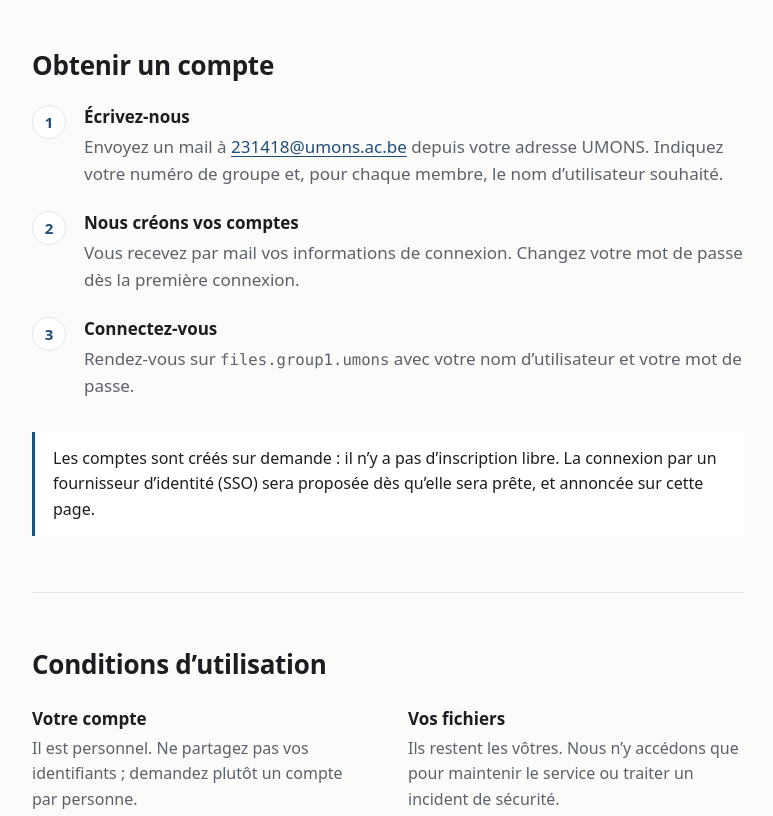
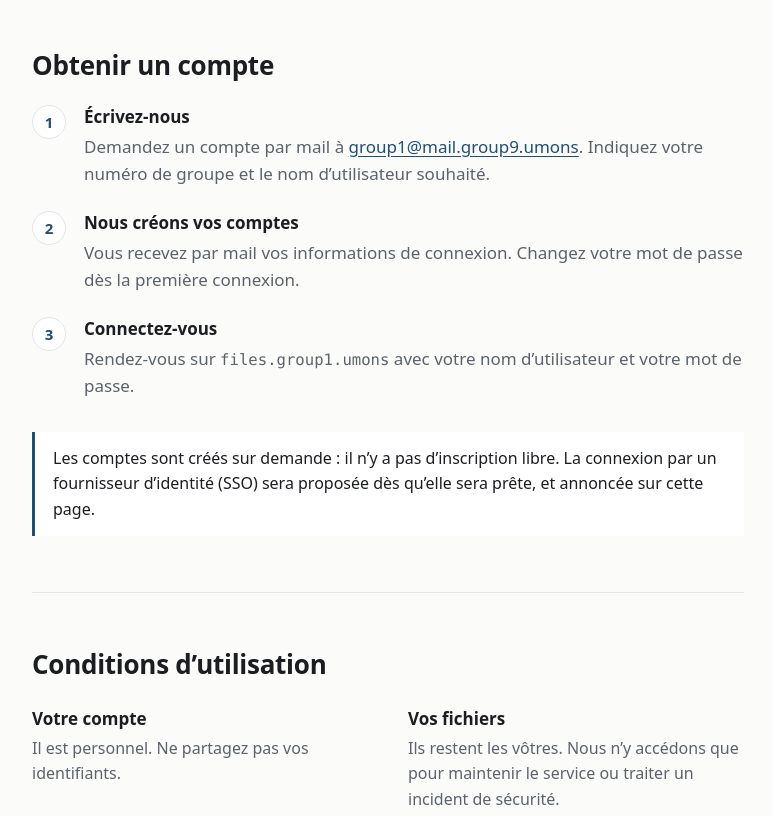
Before and after one commit to sachamlry/welcome-group1, a plain HTML site: page site/index.html in a window 1280 px wide. Shown: the part 780-1596 px from the top of the page, without its empty margins (252-1025 px from the left). Drawn offline with Linux system fonts and the light colour scheme.

Commit message:
Contact via group1@mail.group9.umons, comptes sur demande

```diff
--- a/site/index.html
+++ b/site/index.html
@@ -51,7 +51,7 @@
     <ol class="steps">
       <li>
         <h3>Écrivez-nous</h3>
-        <p>Envoyez un mail à <a href="mailto:231418@umons.ac.be">231418@umons.ac.be</a> depuis votre adresse UMONS. Indiquez votre numéro de groupe et, pour chaque membre, le nom d’utilisateur souhaité.</p>
+        <p>Demandez un compte par mail à <a href="mailto:group1@mail.group9.umons">group1@mail.group9.umons</a>. Indiquez votre numéro de groupe et le nom d’utilisateur souhaité.</p>
       </li>
       <li>
         <h3>Nous créons vos comptes</h3>
@@ -70,7 +70,7 @@
     <dl class="terms">
       <div>
         <dt>Votre compte</dt>
-        <dd>Il est personnel. Ne partagez pas vos identifiants ; demandez plutôt un compte par personne.</dd>
+        <dd>Il est personnel. Ne partagez pas vos identifiants.</dd>
       </div>
       <div>
         <dt>Vos fichiers</dt>
@@ -112,7 +112,7 @@
     <!-- ===== CONTACT ===== remplacer ce paragraphe quand l'adresse existe, par exemple :
     <p>Écrivez à <a href="mailto:contact@exemple.umons">contact@exemple.umons</a> pour une demande de compte, une augmentation de quota ou un problème d’accès. Nous répondons par mail.</p>
     -->
-    <p>Écrivez à <a href="mailto:231418@umons.ac.be">231418@umons.ac.be</a> pour une demande de compte, une augmentation de quota ou un problème d’accès. Nous répondons par mail. Cette adresse est provisoire : elle sera remplacée par une boîte chez notre fournisseur de mail dès qu’il sera opérationnel.</p>
+    <p>Écrivez à <a href="mailto:group1@mail.group9.umons">group1@mail.group9.umons</a> pour une demande de compte, une augmentation de quota ou un problème d’accès. Nous répondons par mail.</p>
     <p>Si vous pensez avoir trouvé une faille ou constatez un comportement anormal sur votre compte, signalez-le à la même adresse en commençant l’objet par <span class="mono">[SECURITE]</span>.</p>
   </section>
 </main>
```
